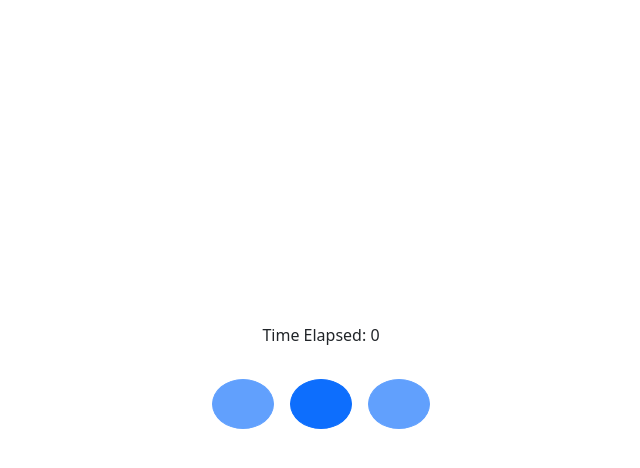
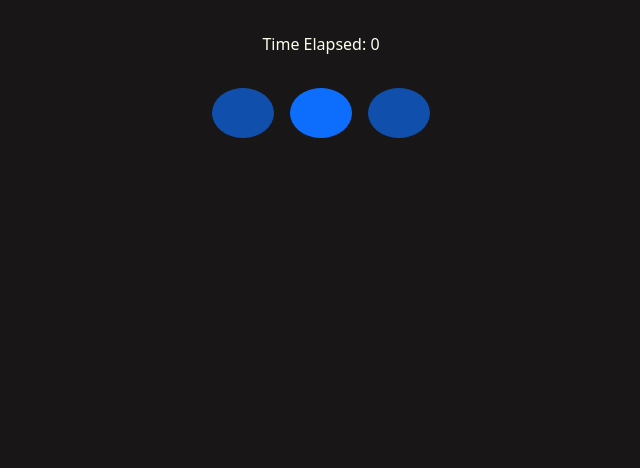
Before and after one commit to Shopify/eng-intern-assessment-react, a React app: page / in a window 1280 px wide. Shown: the top 468 px of the page, without its empty margins (319-959 px from the left). Built offline with nearby package versions, Linux system fonts and the light colour scheme; some icons are missing.

Commit message:
Restructured Lap table render

```diff
--- a/src/App.tsx
+++ b/src/App.tsx
@@ -1,5 +1,5 @@
 import React, { useEffect, useState } from 'react'
-import StopWatch from './StopWatch'
+import StopWatch, { LapTable } from './StopWatch'
 import StopWatchButton from './StopWatchButton'
 import { Icon } from './Icons'
 import { Button } from 'react-bootstrap'
@@ -79,9 +79,11 @@ export default function App() {
     }, [startFlag]);
 
     return(
-        <div style={{display: "flex", flexDirection: "column", gap: "2rem", margin: "1rem 1rem", justifyContent:'center', alignItems:'center', height: "90vh"}} className="AppContainer">
-            <StopWatch totalElapsed={totalElapsed} curElapsed={curElapsed} laps={laps} />
+        <div style={{display: "flex", flexDirection: "column", gap: "2rem", alignItems:'center', height: "100vh", padding: "2rem 0"}} className="AppContainer">
+            <StopWatch totalElapsed={totalElapsed} />
             <RenderButtons startFunc={startFunc} resetFunc={resetFunc} pauseFunc= {pauseFunc} lapFunc={lapFunc} startFlag={startFlag} totalElapsed={totalElapsed} />
+            <LapTable laps={laps} />
+
         </div>
     )
 }
--- a/src/Icons.tsx
+++ b/src/Icons.tsx
@@ -4,17 +4,19 @@ import 'boxicons'
 declare global {
     namespace JSX {
       interface IntrinsicElements {
-        'box-icon': React.DetailedHTMLProps<React.HTMLAttributes<HTMLElement> & { name: string, type?:string, size?:string } , HTMLElement>;
+        'box-icon': React.DetailedHTMLProps<React.HTMLAttributes<HTMLElement> & { name: string, type?:string, size?:string, color?:string } , HTMLElement>;
       }
     }
   }
 
  type iconProps = {
     name:string,
-    type?:string
+    type?:string,
+    size?:string,
+    color?:string
 }
 
 export const Icon =(props: iconProps)=> {
-    const {name, type= ""} = props;
-    return <box-icon name={name} type={type} size= {"md"}/>
+    const {name, type= "", size="md", color="#cacaca"} = props;
+    return <box-icon name={name} type={type} size= {size} color={color}/>
 }
--- a/src/index.tsx
+++ b/src/index.tsx
@@ -4,5 +4,7 @@ import App from './App';
 import 'bootstrap/dist/css/bootstrap.min.css';
 
 const container = document.getElementById('root');
+container.style.background = "#181616"
+container.style.color = "ivory"
 const root = createRoot(container);
 root.render(<App />);
```
Also changed, not shown: src/StopWatch.tsx (+13 -4 lines).
